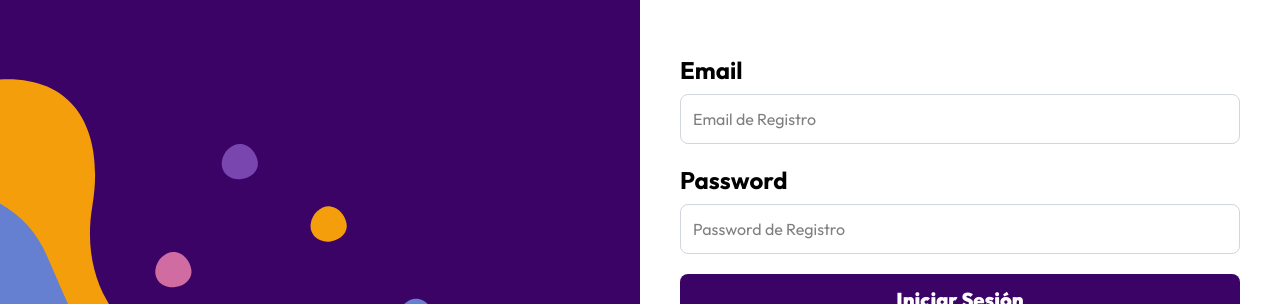
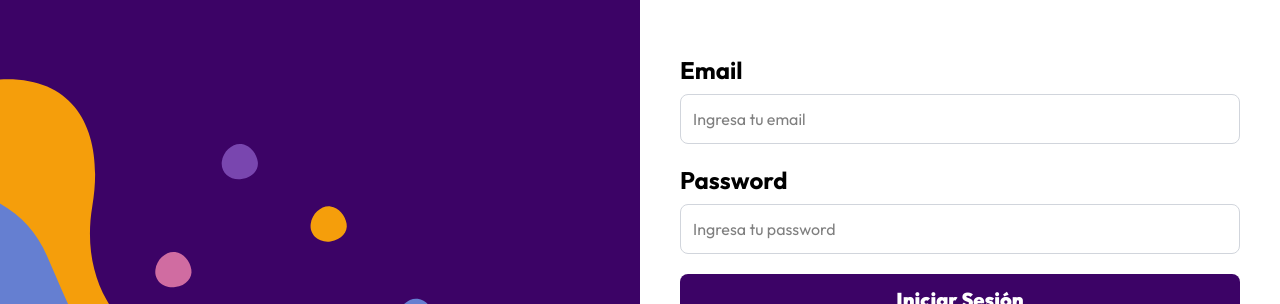
Before and after one commit to HeymerDev/cash-tracker-frontend, a Next.js app: page /auth/login in a window 1280 px wide. Shown: the part 210-514 px from the top of the page. Built offline with nearby package versions, Linux system fonts and the light colour scheme.

Commit message:
using FormField component on LoginForm for show validation input messages

```diff
--- a/src/components/auth/forms/LoginForm.tsx
+++ b/src/components/auth/forms/LoginForm.tsx
@@ -2,40 +2,33 @@
 
 import { login } from "@/actions/auth/login/login";
 import { useActionState, useEffect } from "react";
+import { FormField } from "../inputs/FormField";
 
 export const LoginForm = () => {
   const [state, dispatch] = useActionState(login, {
     errors: [],
+    fields: { email: "" },
   });
 
-  useEffect(() => {
-    console.log(state);
-  }, [state]);
   return (
     <>
       <form action={dispatch} className="mt-14 space-y-5" noValidate>
-        <div className="flex flex-col gap-2">
-          <label className="font-bold text-2xl">Email</label>
+        <FormField
+          label="Email"
+          name="email"
+          type="email"
+          placeholder="Ingresa tu email"
+          errors={state.errors}
+          defaultValue={state.fields.email}
+        />
 
-          <input
-            id="email"
-            type="email"
-            placeholder="Email de Registro"
-            className="w-full border border-gray-300 p-3 rounded-lg"
-            name="email"
-          />
-        </div>
-
-        <div className="flex flex-col gap-2">
-          <label className="font-bold text-2xl">Password</label>
-
-          <input
-            type="password"
-            placeholder="Password de Registro"
-            className="w-full border border-gray-300 p-3 rounded-lg"
-            name="password"
-          />
-        </div>
+        <FormField
+          label="Password"
+          name="password"
+          type="password"
+          placeholder="Ingresa tu password"
+          errors={state.errors}
+        />
 
         <input
           type="submit"
```
